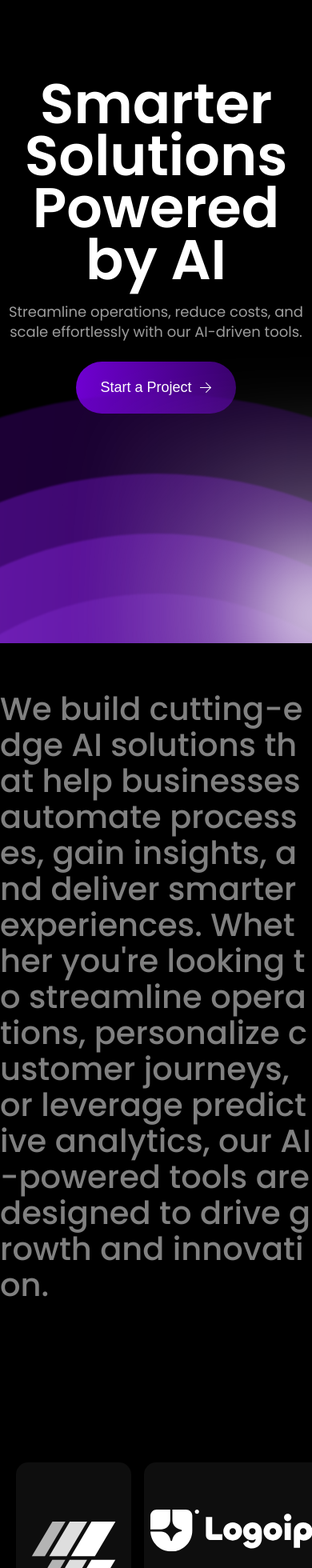
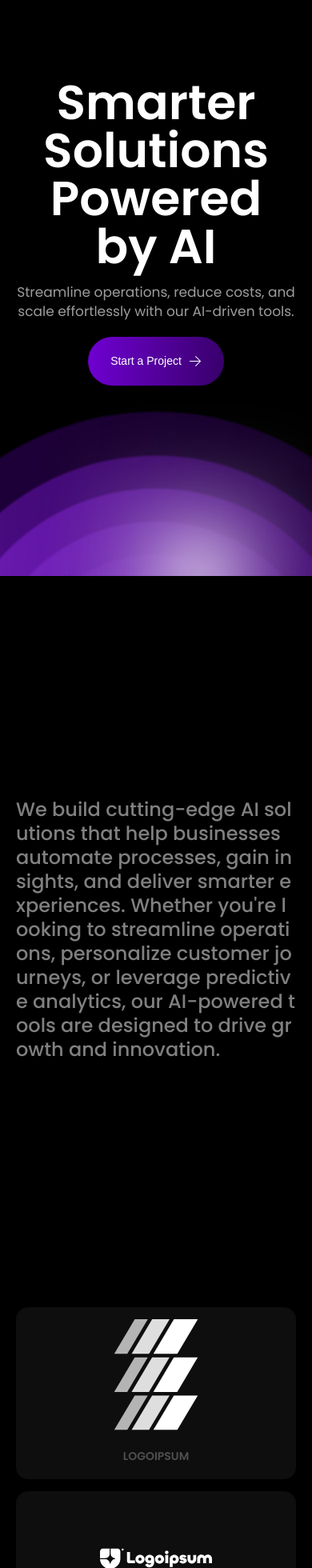
Before and after one commit to SyedAli017/techware-labs-landing, a Next.js app: page / in a window 390 px wide. Shown: the part 40-2000 px from the top of the page at 80% size. Built offline with nearby package versions, Linux system fonts and the light colour scheme.

Commit message:
style: responsiveness for every component

```diff
--- a/src/components/BentoGrid/BentoGrid.module.scss
+++ b/src/components/BentoGrid/BentoGrid.module.scss
@@ -7,7 +7,7 @@
   align-items: center;
   justify-content: center;
   height: 100svh;
-  max-height: 100dvh;
+  min-height: 100dvh;
 
   .gridSection {
     max-width: $max-width;
@@ -54,7 +54,7 @@
     }
 
     .bigHorizontal {
-      grid-column: span 20;
+      grid-column: span 22;
       grid-row: span 2;
     }
 
@@ -64,7 +64,7 @@
     }
 
     .small2 {
-      grid-column: span 8;
+      grid-column: span 10;
       grid-row: span 3;
     }
 
@@ -74,3 +74,73 @@
     }
   }
 }
+
+@media only screen and (max-width: $tablet-l) {
+  .bentoGrid {
+    height: auto;
+    padding: 60px 20px;
+
+    .gridSection {
+      grid-template-columns: repeat(20, 1fr);
+      grid-auto-rows: 80px;
+
+      .bigVertical {
+        grid-column: span 20;
+        grid-row: span 3;
+      }
+
+      .bigHorizontal {
+        grid-column: span 8;
+        grid-row: span 3;
+      }
+
+      .small1 {
+        grid-column: span 12;
+        grid-row: span 3;
+      }
+
+      .small2 {
+        grid-column: span 11;
+        grid-row: span 3;
+      }
+
+      .medium {
+        grid-column: span 9;
+        grid-row: span 3;
+      }
+    }
+  }
+
+  .card {
+    .logo {
+      width: 40%;
+    }
+
+  }
+}
+
+@media only screen and (max-width: $mobile-l) {
+  .bentoGrid {
+    padding: 30px 20px;
+
+    .gridSection {
+      grid-template-columns: repeat(1, 1fr);
+      grid-auto-rows: 100px;
+      gap: 15px;
+
+      .card {
+        grid-column: span 1;
+        grid-row: span 1;
+      }
+
+      .bigVertical,
+      .bigHorizontal,
+      .small1,
+      .small2,
+      .medium {
+        grid-column: span 1;
+        grid-row: span 2;
+      }
+    }
+  }
+}
--- a/src/components/ClientsSection/ClientsSection.module.scss
+++ b/src/components/ClientsSection/ClientsSection.module.scss
@@ -5,6 +5,14 @@
   padding: 30px 0;
   background: $dark-grey-bg;
   overflow: hidden;
+
+  @media only screen and (max-width: $tablet-l) {
+    padding: 20px 0;
+  }
+
+  @media only screen and (max-width: $mobile-l) {
+    padding: 15px 0;
+  }
 
   .sliderWrapper {
     width: 100%;
@@ -22,11 +30,27 @@
     align-items: center;
     justify-content: center;
     padding: 0 55px;
+
+    @media only screen and (max-width: $tablet-l) {
+      padding: 0 40px;
+    }
+
+    @media only screen and (max-width: $mobile-l) {
+      padding: 0 25px;
+    }
   }
 
   .clientImage {
     max-width: 130px;
     max-height: 35px;
     object-fit: contain;
+
+    @media only screen and (max-width: $tablet-l) {
+      max-width: 100px;
+    }
+
+    @media only screen and (max-width: $mobile-l) {
+      max-width: 80px;
+    }
   }
 }
--- a/src/components/Footer/Footer.module.scss
+++ b/src/components/Footer/Footer.module.scss
@@ -9,6 +9,10 @@
   align-items: center;
   justify-content: center;
 
+  @media only screen and (max-width: $mobile-l) {
+    padding: 25px 20px;
+  }
+
   .footerContent {
     max-width: $max-width;
     width: 100%;
@@ -18,10 +22,19 @@
     justify-content: space-between;
     gap: 15px;
 
+    @media only screen and (max-width: $tablet-l) {
+      flex-direction: column;
+      gap: 20px;
+    }
+
     .socials {
       display: flex;
       align-items: center;
       gap: 15px;
+
+      @media only screen and (max-width: $mobile-l) {
+        gap: 10px;
+      }
 
       .icon {
         width: 20px;
@@ -33,6 +46,11 @@
         &:hover {
           transform: translateY(-3.5);
         }
+
+        @media only screen and (max-width: $mobile-l) {
+          width: 18px;
+          height: 18px;
+        }
       }
     }
 
@@ -43,6 +61,14 @@
       line-height: 25px;
       letter-spacing: 0%;
       text-align: center;
+
+      @media only screen and (max-width: $tablet-l) {
+        font-size: 16px;
+      }
+
+      @media only screen and (max-width: $mobile-l) {
+        font-size: 14px;
+      }
     }
 
     .copyrights {
@@ -52,6 +78,14 @@
       line-height: 25px;
       letter-spacing: 0%;
       text-align: center;
+
+      @media only screen and (max-width: $tablet-l) {
+        font-size: 16px;
+      }
+
+      @media only screen and (max-width: $mobile-l) {
+        font-size: 14px;
+      }
     }
   }
 }
--- a/src/components/HeroSection/HeroSection.module.scss
+++ b/src/components/HeroSection/HeroSection.module.scss
@@ -11,6 +11,10 @@
   position: relative;
   overflow: hidden;
 
+  @media only screen and (max-width: $tablet-l) {
+    height: 90svh;
+  }
+
   .heroContent {
     display: flex;
     flex-direction: column;
@@ -20,11 +24,35 @@
     max-width: 900px;
     margin-bottom: 150px;
 
+    @media only screen and (max-width: $mobile-l) {
+      margin-bottom: 0px;
+      padding: 0px 20px;
+      gap: 20px;
+    }
+
+    @media only screen and (max-width: $tablet-l) {
+      margin-bottom: 100px;
+      max-width: 700px;
+      gap: 20px;
+    }
+
+    @media only screen and (max-width: $desktop-s) {
+      max-width: 800px;
+    }
+
     .textContent {
       display: flex;
       flex-direction: column;
       align-items: center;
       gap: 20px;
+
+      @media only screen and (max-width: $mobile-l) {
+        gap: 15px;
+      }
+
+      @media only screen and (max-width: $tablet-l) {
+        gap: 15px;
+      }
 
       .heroTitle {
         color: $white;
@@ -33,6 +61,21 @@
         line-height: 65px;
         letter-spacing: -1%;
         text-align: center;
+
+        @media only screen and (max-width: $mobile-l) {
+          font-size: 40px;
+          line-height: 45px;
+        }
+
+        @media only screen and (max-width: $tablet-s) {
+          font-size: 36px;
+          line-height: 40px;
+        }
+
+        @media only screen and (max-width: $tablet-l) {
+          font-size: 60px;
+          line-height: 60px;
+        }
       }
 
       .heroDesc {
@@ -42,6 +85,16 @@
         line-height: 25px;
         letter-spacing: 0%;
         text-align: center;
+
+        @media only screen and (max-width: $mobile-l) {
+          font-size: 16px;
+          line-height: 22px;
+        }
+
+        @media only screen and (max-width: $tablet-l) {
+          font-size: 17px;
+          line-height: 24px;
+        }
       }
     }
 
@@ -76,6 +129,20 @@
         box-shadow: 0 0 10px rgba(255, 255, 255, 0.25),
           0 0 15px rgba(110, 0, 207, 0.35), 0 0 15px rgba(50, 0, 95, 0.25);
       }
+
+      @media only screen and (max-width: $mobile-l) {
+        max-width: 180px;
+        min-height: 55px;
+        padding: 15px 25px;
+        font-size: 16px;
+      }
+
+      @media only screen and (max-width: $tablet-l) {
+        max-width: 170px;
+        min-height: 50px;
+        padding: 18px 28px;
+        font-size: 14px;
+      }
     }
   }
 
@@ -84,6 +151,15 @@
     height: 100%;
     position: absolute;
     pointer-events: none;
+    --circle-scale: 1;
+
+    @media only screen and (max-width: $tablet-l) {
+      --circle-scale: 0.8;
+    }
+
+    @media only screen and (max-width: $mobile-l) {
+      --circle-scale: 0.55;
+    }
 
     .glowBg {
       position: absolute;
@@ -93,6 +169,19 @@
       height: 520px;
       transform: translate(-50%, -50%);
       pointer-events: none;
+
+      @media only screen and (max-width: $tablet-l) {
+        left: 30%;
+        width: 400px;
+        height: 400px;
+      }
+
+      @media only screen and (max-width: $mobile-l) {
+        top: 80%;
+        left: 25%;
+        width: 300px;
+        height: 300px;
+      }
       background: radial-gradient(
         ellipse at center,
         rgba(255, 255, 255, 0.9) 0%,
@@ -113,6 +202,14 @@
       left: 50%;
       transform: translate(-50%, -50%);
       filter: blur(1px);
+
+      @media only screen and (max-width: $tablet-l) {
+        top: 130%;
+      }
+
+      @media only screen and (max-width: $mobile-l) {
+        top: 120%;
+      }
     }
   }
 }
@@ -121,10 +218,10 @@
   0%,
   100% {
     opacity: 0.45;
-    filter: blur(34px);
+    filter: blur(35px);
   }
   50% {
     opacity: 0.7;
-    filter: blur(40px);
+    filter: blur(45px);
   }
 }
--- a/src/components/HeroSection/HeroSection.tsx
+++ b/src/components/HeroSection/HeroSection.tsx
@@ -43,12 +43,12 @@ const HeroSection = () => {
   useEffect(() => {
     const handleMove = (e: MouseEvent) => {
       setPos({
-        x: (e.clientX - window.innerWidth / 2) / 100,
-        y: (e.clientY - window.innerHeight / 2) / 100,
+        x: (e.clientX - globalThis.innerWidth / 2) / 100,
+        y: (e.clientY - globalThis.innerHeight / 2) / 100,
       });
     };
-    window.addEventListener("mousemove", handleMove);
-    return () => window.removeEventListener("mousemove", handleMove);
+    globalThis.addEventListener("mousemove", handleMove);
+    return () => globalThis.removeEventListener("mousemove", handleMove);
   }, []);
 
   return (
@@ -66,11 +66,11 @@ const HeroSection = () => {
 
         {circles.map((c, i) => (
           <motion.div
-            key={i}
+            key={`${c.size}-${c.opacity}-${i}`}
             className={styles.circle}
             style={{
-              width: c.size,
-              height: c.size,
+              width: `calc(${c.size}px * var(--circle-scale))`,
+              height: `calc(${c.size}px * var(--circle-scale))`,
               background: c.gradient,
               opacity: c.opacity,
             }}
--- a/src/components/ScrollReveal/ScrollReveal.module.scss
+++ b/src/components/ScrollReveal/ScrollReveal.module.scss
@@ -8,6 +8,7 @@
   display: flex;
   align-items: center;
   justify-content: center;
+  padding: 0 20px;
 
   .scrollRevealText {
     color: $grey;
@@ -16,5 +17,14 @@
     line-height: 45px;
     letter-spacing: -1%;
 
+    @media only screen and (max-width: $tablet-l) {
+      font-size: 32px;
+      line-height: 38px;
+    }
+
+    @media only screen and (max-width: $mobile-l) {
+      font-size: 24px;
+      line-height: 30px;
+    }
   }
 }
--- a/src/styles/abstract/variables.scss
+++ b/src/styles/abstract/variables.scss
@@ -10,3 +10,13 @@ $card-bg-2: #232323;
 
 // Breakpoints
 $max-width: 1040px;
+
+$desktop-l: 1440px;
+$desktop-m: 1200px;
+$desktop-s: 1024px;
+$tablet-l: 992px;
+$tablet-m: 768px;
+$tablet-s: 640px;
+$mobile-l: 576px;
+$mobile-m: 480px;
+$mobile-s: 320px;
```
